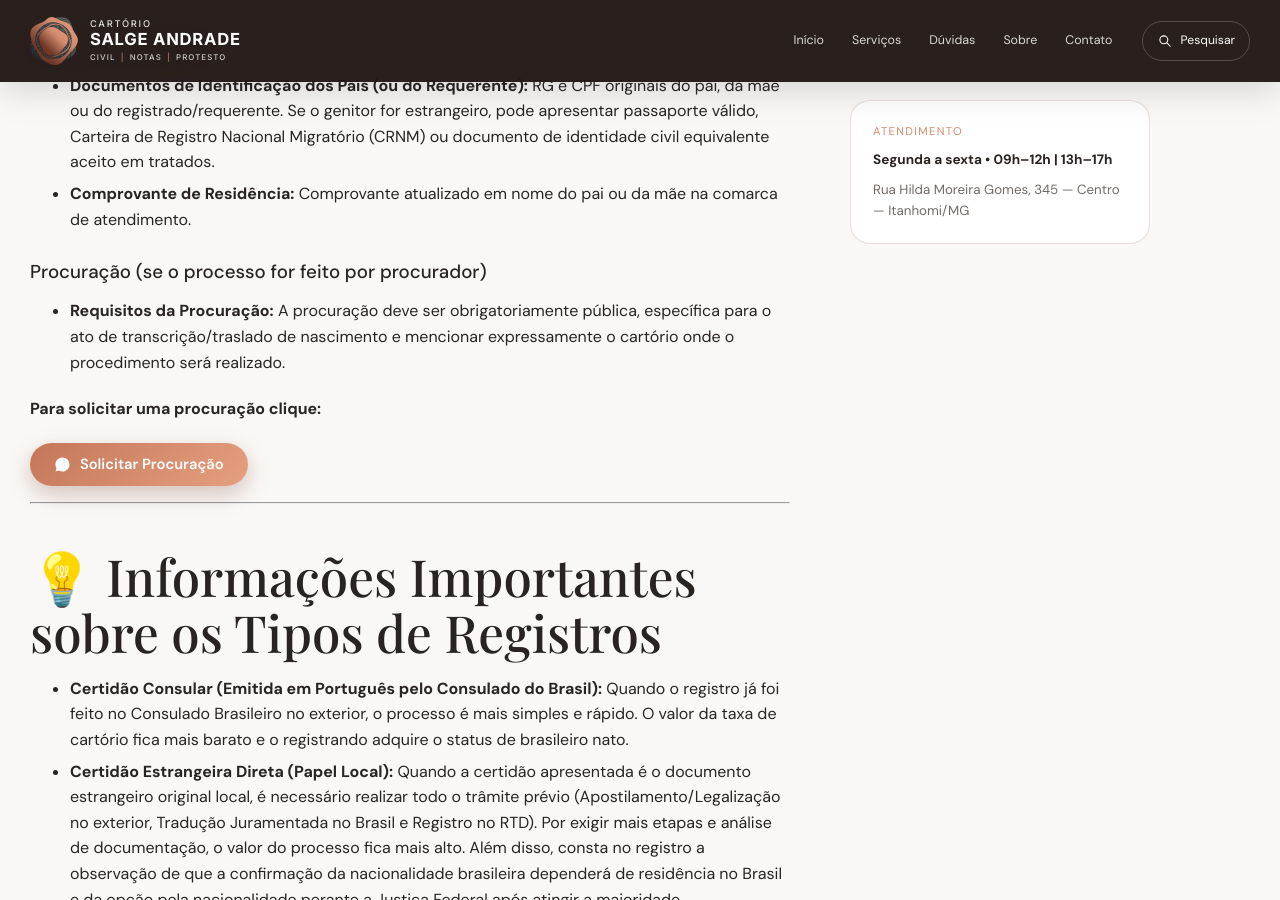
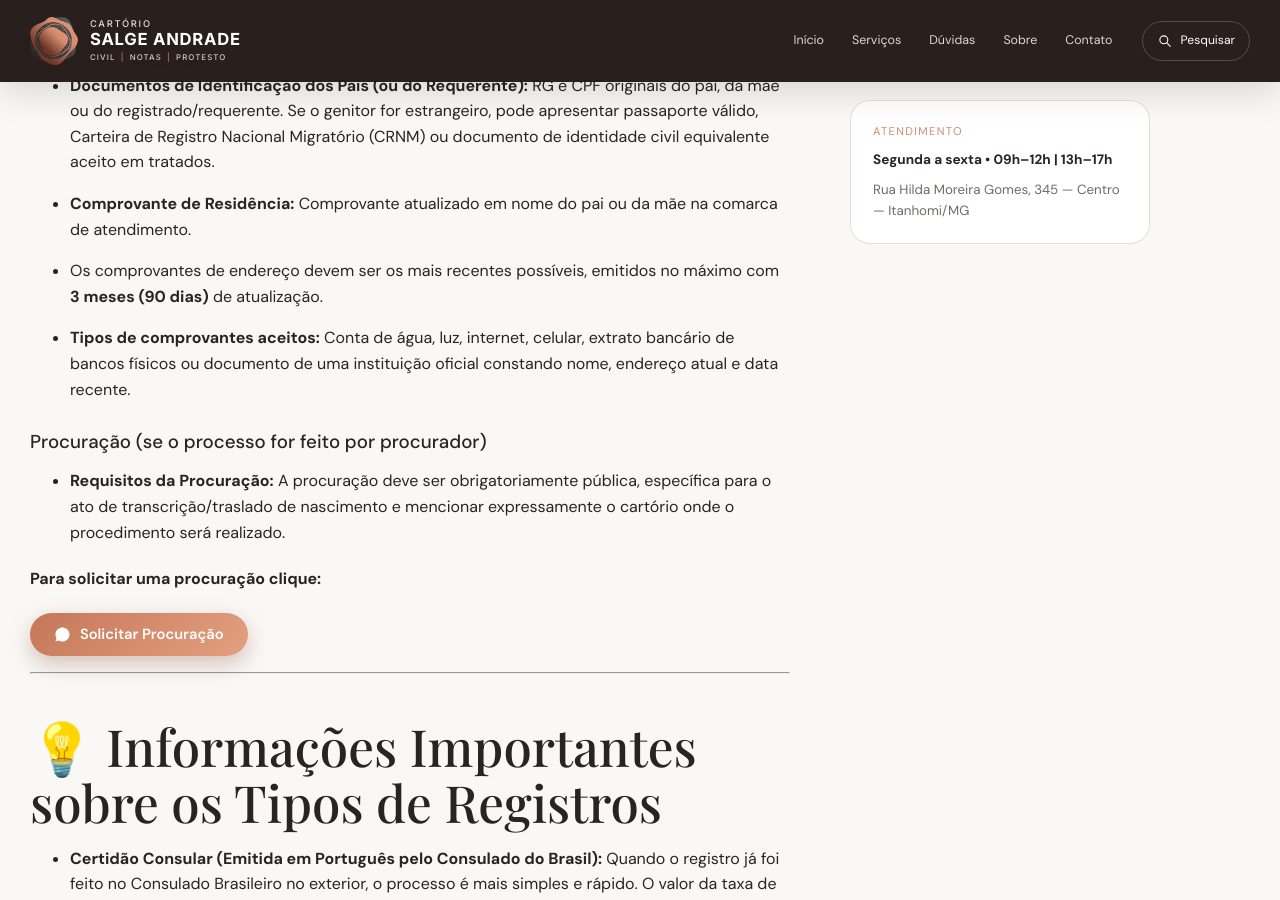
Before and after one commit to Crednom/cartorio-site, a Jekyll site: the page built from _servicos/civil/transcricao-nascimento.md, in a window 1280 px wide and 900 px high, scrolled down 1401 px. Built offline with Jekyll 4.4.1, drawn with Linux system fonts in a browser that asks for light colours.

Commit message:
Comprovante de residencia

```diff
--- a/_servicos/civil/transcricao-nascimento.md
+++ b/_servicos/civil/transcricao-nascimento.md
@@ -38,6 +38,10 @@ Se você ou seu filho nasceu no exterior e precisa fazer a transcrição (trasla
 - **Documentos de Identificação dos Pais (ou do Requerente):** RG e CPF originais do pai, da mãe ou do registrado/requerente. Se o genitor for estrangeiro, pode apresentar passaporte válido, Carteira de Registro Nacional Migratório (CRNM) ou documento de identidade civil equivalente aceito em tratados.
 - **Comprovante de Residência:** Comprovante atualizado em nome do pai ou da mãe na comarca de atendimento.
 
+- Os comprovantes de endereço devem ser os mais recentes possíveis, emitidos no máximo com **3 meses (90 dias)** de atualização.
+
+- **Tipos de comprovantes aceitos:** Conta de água, luz, internet, celular, extrato bancário de bancos físicos ou documento de uma instituição oficial constando nome, endereço atual e data recente.
+
 ### Procuração (se o processo for feito por procurador)
 
 - **Requisitos da Procuração:** A procuração deve ser obrigatoriamente pública, específica para o ato de transcrição/traslado de nascimento e mencionar expressamente o cartório onde o procedimento será realizado.
```
Also changed, not shown: _servicos/civil/transcricao-casamento.md (+4 -0 lines), 3 other files.
